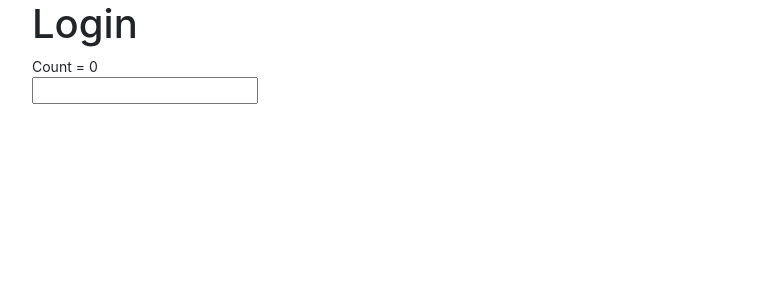
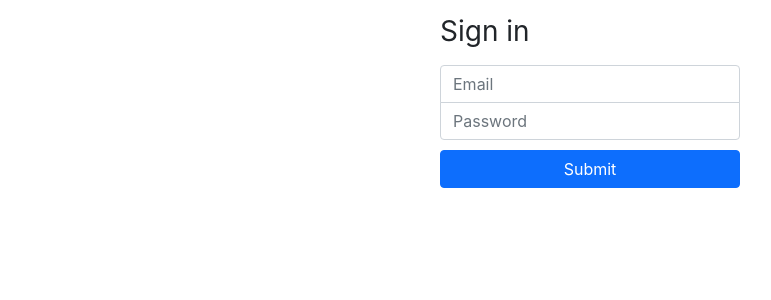
Before and after one commit to OliverZott/admin-react, a React (Create React App) app: page /login in a window 1280 px wide. Shown: the top 300 px of the page, without its empty margins (50-821 px from the left). Built offline with nearby package versions, Linux system fonts and the light colour scheme.

Commit message:
Login added

```diff
--- a/src/pages/Login.tsx
+++ b/src/pages/Login.tsx
@@ -1,15 +1,38 @@
-import React, {useState} from 'react';
+import axios from 'axios';
+import React, { SyntheticEvent, useState } from 'react';
 
 const Login = () => {
-    const [count, setCount] = useState(0);
+    const [email, setEmail] = useState('');
+    const [password, setPassword] = useState('');
+
+    const submit = async (e: SyntheticEvent) => {
+        e.preventDefault();
+
+        try {
+            const response = await axios.post("http://localhost:8000/api/login", {
+                email,
+                password
+            }, { withCredentials: true });
+
+            console.log(response.data)
+        } catch (e) {
+            console.log(e)
+        }
+    };
+
 
     return (
-        <div className="container">
-            <h1>Login</h1>
-            Count = {count}
-            <br/>
-            <input type={"number"} onChange={e => setCount(parseInt(e.target.value))}/>
-        </div>
+        <main>
+            <form onSubmit={submit} className="form-signin">
+                <h1 className='h3 mb-3 fw-normal'>Sign in</h1>
+                <input type="email" className='form-control' placeholder='Email' required
+                    onChange={e => setEmail(e.target.value)} />
+                <input type="password" className='form-control' required placeholder='Password'
+                    onChange={e => setPassword(e.target.value)} />
+
+                <button className='w-100 btn bnt-lg btn-primary' type='submit' >Submit</button>
+            </form>
+        </main>
     )
 }
 
```
Also changed, not shown: src/pages/Register.tsx (+3 -4 lines).
